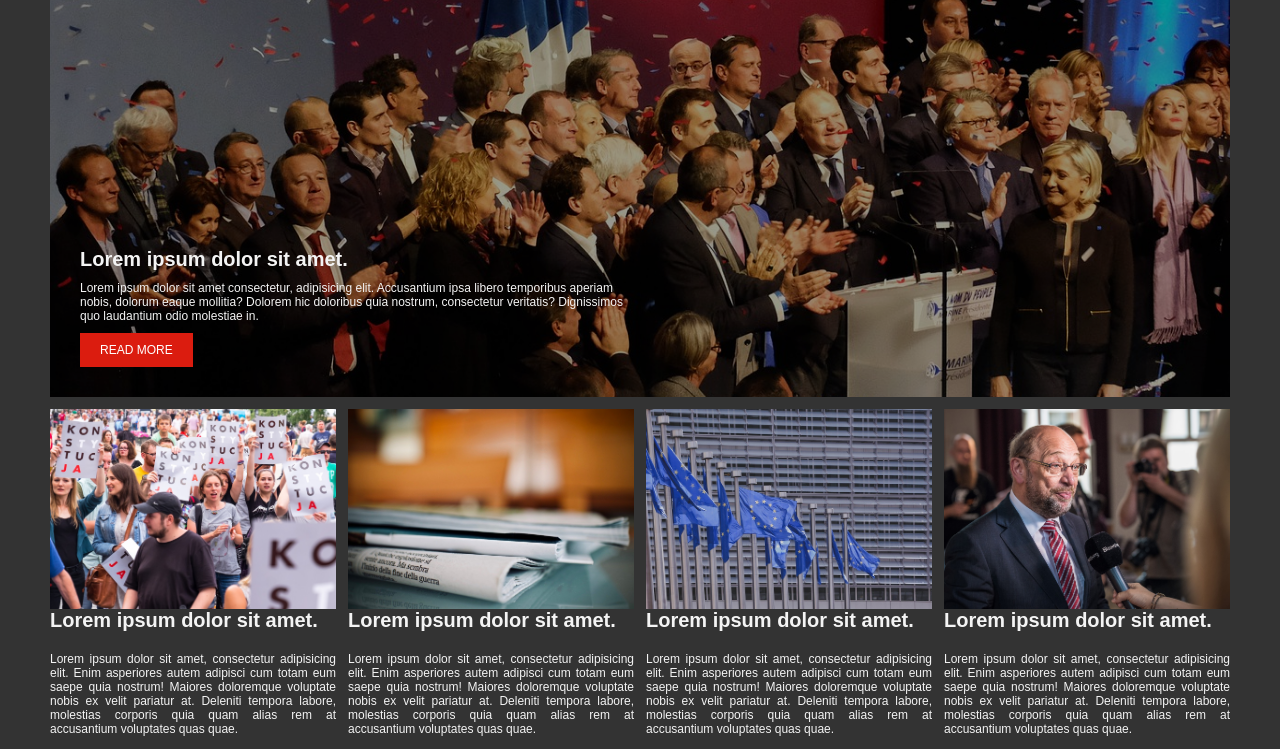
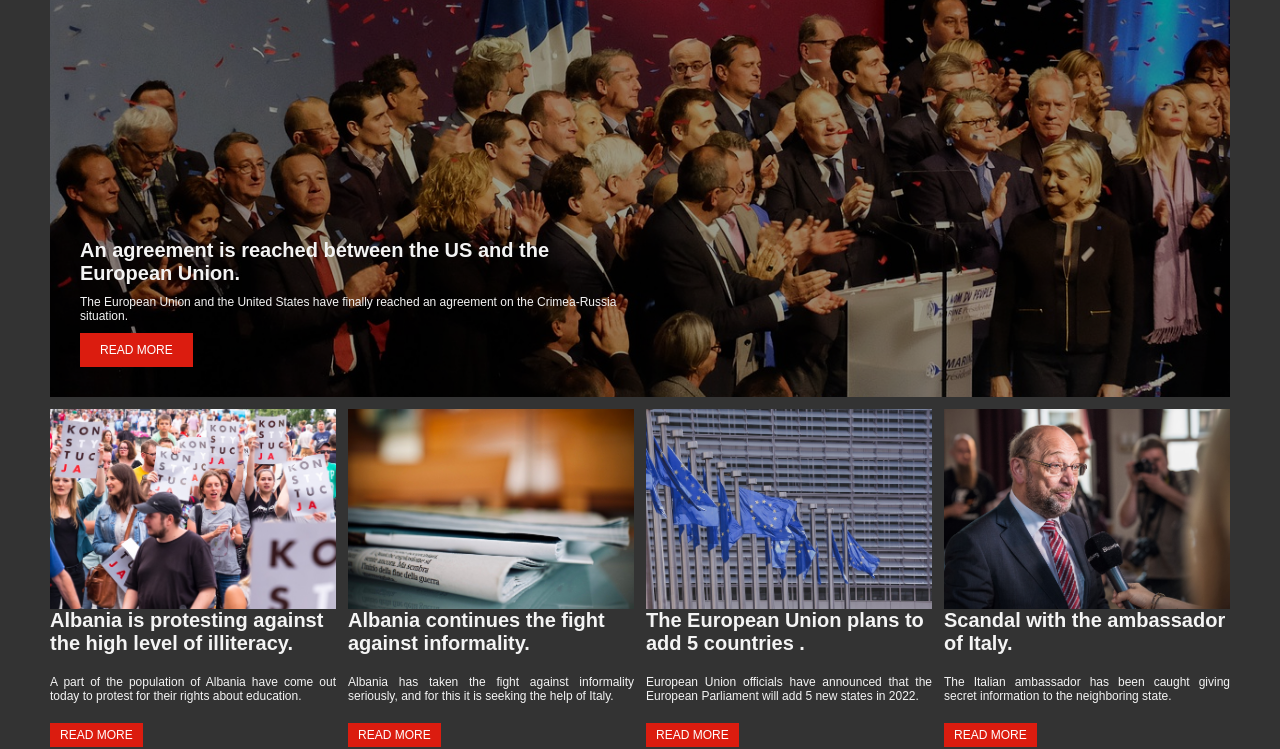
Before and after one commit to Arber98/PROJEKTIWEB-master, a plain HTML site: page PROJEKTIWEB-master/politics.html in a window 1280 px wide. Shown: the part 66-815 px from the top of the page. Drawn offline with Linux system fonts and the light colour scheme.

Commit message:
Politics Section Update

```diff
--- a/PROJEKTIWEB-master/politics.html
+++ b/PROJEKTIWEB-master/politics.html
@@ -41,10 +41,8 @@
             <div class="top-side">
                <div class="content">
                   <div class="text-content">
-                     <h1>Lorem ipsum dolor sit amet.</h1>
-                     <p>Lorem ipsum dolor sit amet consectetur, adipisicing elit. Accusantium ipsa libero temporibus aperiam nobis,
-                        dolorum eaque mollitia? Dolorem hic doloribus quia nostrum, consectetur veritatis? Dignissimos quo
-                        laudantium odio molestiae in.</p>
+                     <h1>An agreement is reached between the US and the European Union.</h1>
+                     <p>The European Union and the United States have finally reached an agreement on the Crimea-Russia situation.</p>
                      <div class="logo">
                         <a href="#" class="btn btn-red">READ MORE</a>
                      </div>
@@ -55,40 +53,32 @@
                <div class="pjesa-1">
                   <div class="photo"></div>
                   <div class="text-content">
-                     <h1>Lorem ipsum dolor sit amet.</h1>
-                     <p>Lorem ipsum dolor sit amet, consectetur adipisicing elit. Enim asperiores autem adipisci cum totam eum saepe
-                        quia nostrum! Maiores doloremque voluptate nobis ex velit pariatur at. Deleniti tempora labore, molestias
-                        corporis quia quam alias rem at accusantium voluptates quas quae.</p>
+                     <h1>Albania is protesting against the high level of illiteracy.</h1>
+                     <p>A part of the population of Albania have come out today to protest for their rights about education.</p>
                         <a href="#" class="btn btn-red">READ MORE</a>
                   </div>
                </div>
                <div class="pjesa-2">
                   <div class="photo"></div>
                   <div class="text-content">
-                     <h1>Lorem ipsum dolor sit amet.</h1>
-                     <p>Lorem ipsum dolor sit amet, consectetur adipisicing elit. Enim asperiores autem adipisci cum totam eum saepe
-                        quia nostrum! Maiores doloremque voluptate nobis ex velit pariatur at. Deleniti tempora labore, molestias
-                        corporis quia quam alias rem at accusantium voluptates quas quae.</p>
+                     <h1>Albania continues the fight against informality.</h1>
+                     <p>Albania has taken the fight against informality seriously, and for this it is seeking the help of Italy.</p>
                         <a href="#" class="btn btn-red">READ MORE</a>
                   </div>
                </div>
                <div class="pjesa-3">
                   <div class="photo"></div>
                   <div class="text-content">
-                     <h1>Lorem ipsum dolor sit amet.</h1>
-                     <p>Lorem ipsum dolor sit amet, consectetur adipisicing elit. Enim asperiores autem adipisci cum totam eum saepe
-                        quia nostrum! Maiores doloremque voluptate nobis ex velit pariatur at. Deleniti tempora labore, molestias
-                        corporis quia quam alias rem at accusantium voluptates quas quae.</p>
+                     <h1>The European Union plans to add 5 countries .</h1>
+                     <p>European Union officials have announced that the European Parliament will add 5 new states in 2022.</p>
                         <a href="#" class="btn btn-red">READ MORE</a>
                   </div>
                </div>
                <div class="pjesa-4">
                   <div class="photo"></div>
                   <div class="text-content">
-                     <h1>Lorem ipsum dolor sit amet.</h1>
-                     <p>Lorem ipsum dolor sit amet, consectetur adipisicing elit. Enim asperiores autem adipisci cum totam eum saepe
-                        quia nostrum! Maiores doloremque voluptate nobis ex velit pariatur at. Deleniti tempora labore, molestias
-                        corporis quia quam alias rem at accusantium voluptates quas quae.</p>
+                     <h1>Scandal with the ambassador of Italy.</h1>
+                     <p>The Italian ambassador has been caught giving secret information to the neighboring state.</p>
                         <a href="#" class="btn btn-red">READ MORE</a>
                   </div>
                </div>
```
